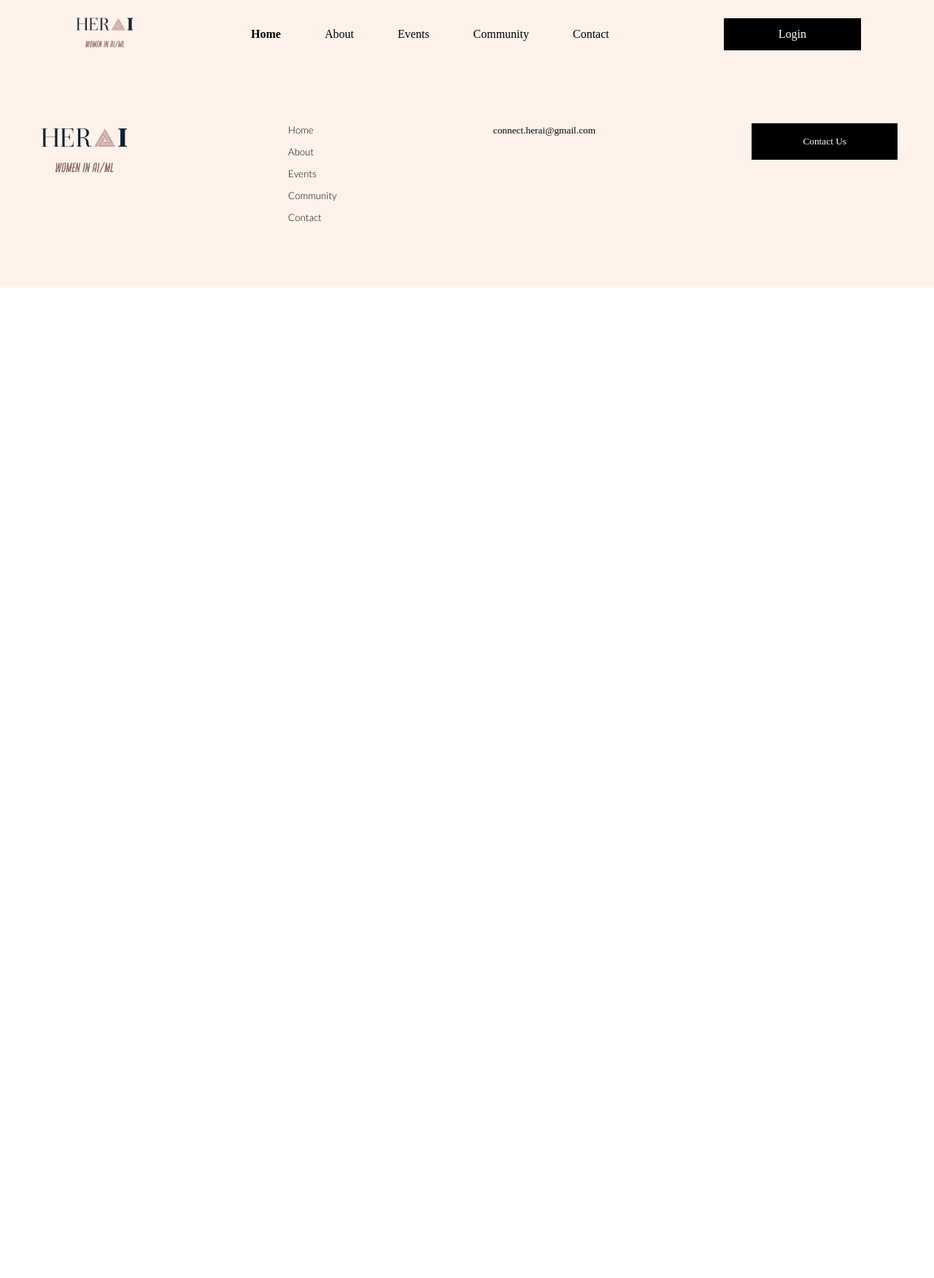
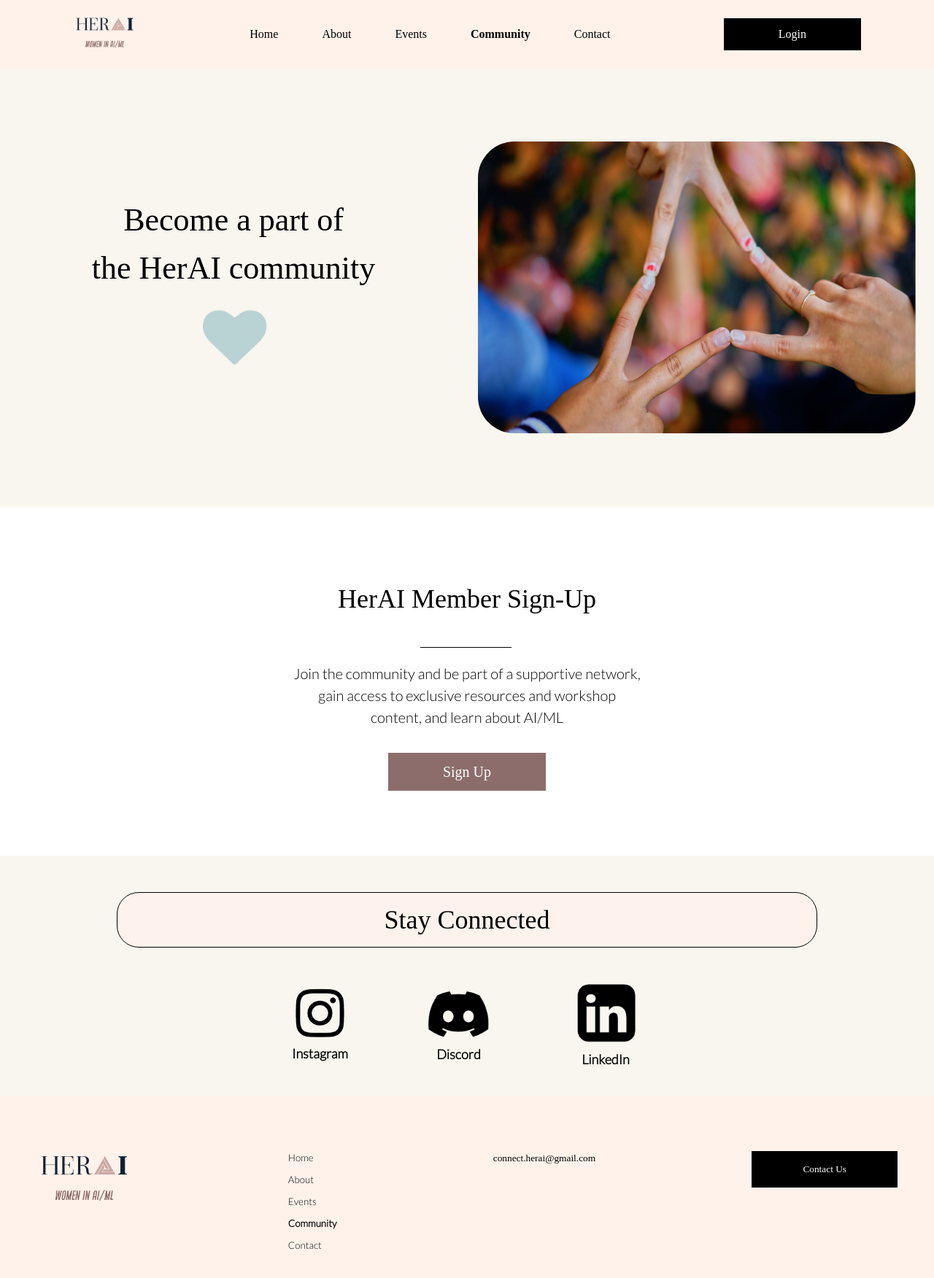
Before and after one commit to HerAI-UofC/HerAI_Web, a React (Create React App) app: page /HerAI_Web/community in a window 1280 px wide. Shown: the top 1752 px of the page at 73% size. Before the commit the page ends 800 px from the top, so only its background shows below. Built offline with nearby package versions, Linux system fonts and the light colour scheme; no server answers; a web font is replaced by a local one; what aws-amplify would draw is missing.

Commit message:
link fixes

```diff
--- a/src/App.js
+++ b/src/App.js
@@ -19,12 +19,12 @@ function App() {
             <Navbar />
             <Routes>
                 <Route path="/HerAI_Web" exact Component={Home} />
-                <Route path="/about" Component={About} />
-                <Route path="/community" Component={Community} />
-                <Route path="/contact" Component={Contact} />
-                <Route path="/events" Component={Events} />
-                <Route path="/login" Component={Login} />
-                <Route path="/event/:eventTitle" Component={Event} />
+                <Route path="/HerAI_Web/about" Component={About} />
+                <Route path="/HerAI_Web/community" Component={Community} />
+                <Route path="/HerAI_Web/contact" Component={Contact} />
+                <Route path="/HerAI_Web/events" Component={Events} />
+                <Route path="/HerAI_Web/login" Component={Login} />
+                <Route path="/HerAI_Web/events/:eventTitle" Component={Event} />
             </Routes>
             <Footer />
         </Router>
--- a/src/components/EventBlock/EventBlock.js
+++ b/src/components/EventBlock/EventBlock.js
@@ -20,7 +20,10 @@ const EventBlock = ({ event, dir }) => {
                 <p>{event.descr}</p>
                 <NavLink
                     to={{
-                        pathname: `/event/${event.title.replace(" ", "")}`,
+                        pathname: `/HerAI_Web/events/${event.title.replace(
+                            " ",
+                            ""
+                        )}`,
                     }}
                     state={event}
                     className={"check-btn"}
--- a/src/components/Footer/Footer.js
+++ b/src/components/Footer/Footer.js
@@ -1,21 +1,24 @@
 import "./style.css";
 import logo from "../../img/logo.png";
+import { NavLink } from "react-router-dom";
 
 const Footer = () => {
     return (
         <div className="footer">
             <img src={logo} alt="logo" id="footer-logo"></img>
             <div className="links-column">
-                <a href="/">Home</a>
-                <a href="/about">About</a>
-                <a href="/events">Events</a>
-                <a href="/community">Community</a>
-                <a href="/contact">Contact</a>
+                <NavLink to="/HerAI_Web" end>
+                    Home
+                </NavLink>
+                <NavLink to="/HerAI_Web/about">About</NavLink>
+                <NavLink to="/HerAI_Web/events">Events</NavLink>
+                <NavLink to="/HerAI_Web/community">Community</NavLink>
+                <NavLink to="/HerAI_Web/contact">Contact</NavLink>
             </div>
             <p>connect.herai@gmail.com</p>
-            <p href="/contact" id="contact-btn">
+            <NavLink to="/HerAI_Web/contact" id="contact-btn">
                 Contact Us
-            </p>
+            </NavLink>
         </div>
     );
 };
--- a/src/components/Navbar/Navbar.js
+++ b/src/components/Navbar/Navbar.js
@@ -17,24 +17,24 @@ const Navbar = () => {
         <nav>
             <img id="nav-logo" src={logo} alt="not found"></img>
             <div className="links">
-                <NavLink className={"link"} to="/HerAI_Web">
+                <NavLink className={"link"} to="/HerAI_Web" end>
                     Home
                 </NavLink>
-                <NavLink className={"link"} to="/about">
+                <NavLink className={"link"} to="/HerAI_Web/about">
                     About
                 </NavLink>
-                <NavLink className={"link"} to="/events">
+                <NavLink className={"link"} to="/HerAI_Web/events">
                     Events
                 </NavLink>
-                <NavLink className={"link"} to="/community">
+                <NavLink className={"link"} to="/HerAI_Web/community">
                     Community
                 </NavLink>
-                <NavLink className={"link"} to="/contact">
+                <NavLink className={"link"} to="/HerAI_Web/contact">
                     Contact
                 </NavLink>
             </div>
 
-            <NavLink className={"login"} to="/login">
+            <NavLink className={"login"} to="/HerAI_Web/login">
                 Login
             </NavLink>
         </nav>
--- a/src/pages/About.js
+++ b/src/pages/About.js
@@ -1,6 +1,7 @@
 import "../styles/about.css";
 import ScrollTrigger from "react-scroll-trigger";
 import { useState } from "react";
+import { NavLink } from "react-router-dom";
 
 const About = () => {
     const [isVisible, setVisible] = useState(false);
@@ -64,7 +65,7 @@ const About = () => {
                             Join us and be at the forefront of innovation, where
                             diverse perspectives power the future of technology.
                         </p>
-                        <a href="/contact">Contact Us</a>
+                        <NavLink to="/HerAI_Web/contact">Contact Us</NavLink>
                     </div>
                 </div>
             </div>
--- a/src/pages/Community.js
+++ b/src/pages/Community.js
@@ -4,9 +4,9 @@ import img2 from "../img/community-img.png";
 import img3 from "../img/instagram-logo.png";
 import img4 from "../img/discord-logo.png";
 import img5 from "../img/linkedin-logo.png";
+import { NavLink } from "react-router-dom";
 
 const Community = () => {
-
     window.addEventListener("scroll", () => {
         const txt = document.getElementById("connect");
         //console.log(txt);
@@ -31,24 +31,32 @@ const Community = () => {
             <div className="title">
                 <div className="title-column">
                     <div className="title-column-text">
-                        <h1>Become a part of <br /> the HerAI community</h1>
+                        <h1>
+                            Become a part of <br /> the HerAI community
+                        </h1>
                         <img src={img} alt="heart" id="heart-img"></img>
                     </div>
                 </div>
                 <div className="title-column">
-                    <img src={img2} alt="community-triangle" id="triangle-img"></img>
+                    <img
+                        src={img2}
+                        alt="community-triangle"
+                        id="triangle-img"
+                    ></img>
                 </div>
             </div>
 
             <div className="sign-up">
                 <h1>HerAI Member Sign-Up</h1>
                 <div className="divider"></div>
-                <p>Join the community and be part of a supportive network, gain access to exclusive
-                    resources and workshop content, and learn about AI/ML
+                <p>
+                    Join the community and be part of a supportive network, gain
+                    access to exclusive resources and workshop content, and
+                    learn about AI/ML
                 </p>
-                <a className="signUp-btn" href="/login">
+                <NavLink className="signUp-btn" to="/HerAI_Web/login">
                     Sign Up
-                </a>
+                </NavLink>
             </div>
 
             <div className="links-section-1">
@@ -60,18 +68,36 @@ const Community = () => {
             <div className="links-section-2">
                 <div className="instagram">
                     <img src={img3} alt="instagram logo"></img>
-                    <a href="https://www.instagram.com/herai_uofc/" target="_blank" rel="noreferrer"
-                    title="herai_uofc">Instagram</a>
+                    <a
+                        href="https://www.instagram.com/herai_uofc/"
+                        target="_blank"
+                        rel="noreferrer"
+                        title="herai_uofc"
+                    >
+                        Instagram
+                    </a>
                 </div>
                 <div className="discord">
                     <img src={img4} alt="discord logo"></img>
-                    <a href="https://discord.com/invite/HFJW7aH3PF" target="_blank" rel="noreferrer"
-                     title="Discord Invite">Discord</a>
+                    <a
+                        href="https://discord.com/invite/HFJW7aH3PF"
+                        target="_blank"
+                        rel="noreferrer"
+                        title="Discord Invite"
+                    >
+                        Discord
+                    </a>
                 </div>
                 <div className="linkedin">
                     <img src={img5} alt="linkedin logo"></img>
-                    <a href="https://www.linkedin.com/company/herai-women-in-ai-ml/mycompany/" target="_blank"
-                    rel="noreferrer" title="HerAI: Women in AI/ML">LinkedIn</a>
+                    <a
+                        href="https://www.linkedin.com/company/herai-women-in-ai-ml/mycompany/"
+                        target="_blank"
+                        rel="noreferrer"
+                        title="HerAI: Women in AI/ML"
+                    >
+                        LinkedIn
+                    </a>
                 </div>
             </div>
         </>
--- a/src/pages/Events.js
+++ b/src/pages/Events.js
@@ -86,7 +86,7 @@ const Events = () => {
                     <p>{events[currentEventIndex].descr}</p>
                     <NavLink
                         to={{
-                            pathname: `/event/${events[
+                            pathname: `/HerAI_Web/events/${events[
                                 currentEventIndex
                             ].title.replace(" ", "")}`,
                         }}
@@ -142,7 +142,7 @@ const Events = () => {
                         Get access to all of our workshop content and get
                         notified of upcoming events
                     </p>
-                    <NavLink to={"/login"} className={"check-btn"}>
+                    <NavLink to={"/HerAI_Web/login"} className={"check-btn"}>
                         Sign Up
                     </NavLink>
                 </div>
--- a/src/pages/Home.js
+++ b/src/pages/Home.js
@@ -2,6 +2,7 @@ import "../styles/home.css";
 import img from "../img/titleImg.jpg";
 import img2 from "../img/2.jpg";
 import img3 from "../img/3.jpg";
+import { NavLink } from "react-router-dom";
 
 const Home = () => {
     window.addEventListener("scroll", () => {
@@ -36,9 +37,9 @@ const Home = () => {
                     and Machine Learning (AI/ML) club dedicated to amplifying
                     the voices and contributions of women in the tech landscape.
                 </h2>
-                <a className="about-btn" href="/about">
+                <NavLink className="about-btn" to="/HerAI_Web/about">
                     About Us
-                </a>
+                </NavLink>
             </div>
             <div className="statement-img-img">
                 <h1>Empowering Women in the AI Revolution</h1>
--- a/src/styles/community.css
+++ b/src/styles/community.css
@@ -70,19 +70,24 @@
     background-color:#f8f6ee;
     height:130px;
     display: flex;
+    flex-direction: column;
+    align-items: center;
+    width: 100%;
+
 }
 
 .stay-connected{
     background-color: #fef2ec;
     border-radius: 30px;
     border: 1px solid black;
-    padding: 10px 450px;
-    margin-left: 135px;
+    /* padding: 10px 450px; */
+    padding: 10px 0;
+    width: 75%;
     margin-top: 50px;
     font-family: "Alice";
     font-size: 36px;
     text-align: center;
-    box-sizing: border-box;
+
 }
 
 #connect{
--- a/src/styles/event.css
+++ b/src/styles/event.css
@@ -1,5 +1,5 @@
 .event-backdrop{
-    border: 5px solid #8C6D6C;
+    border-bottom: 5px solid #8C6D6C;
     border-top: none;
     height: 500px;
     background-position: center;
```
